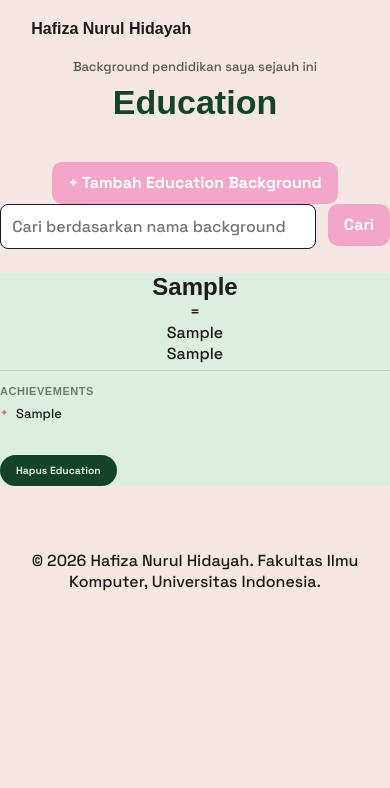
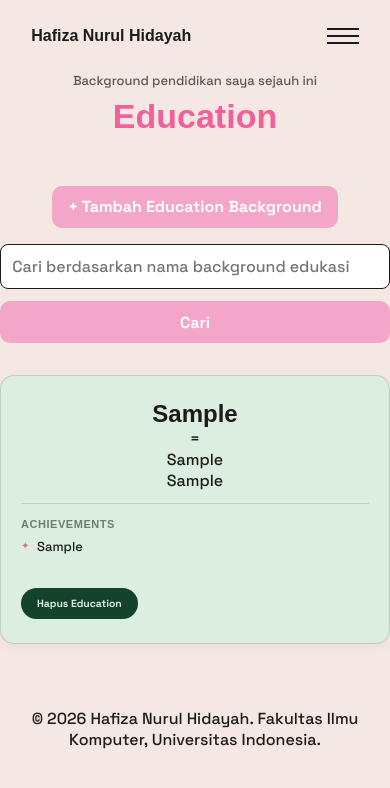
Before and after one commit to hafizanurulhidayah/myportofolio, a Django app: page /education/ in a window 390 px wide. Shown: the top 788 px of the page. Run offline with Django 5.2, Linux system fonts and the light colour scheme; tables that the repository leaves empty hold one stand-in row (values such as "Sample post").

Commit message:
fix: improve mobile responsive layout

```diff
--- a/static/css/style.css
+++ b/static/css/style.css
@@ -38,8 +38,10 @@ a{ color: inherit; text-decoration: none; }
 .site-header{
   padding: 20px 8vw;
   scroll-margin-top: 0;
-  position: relative;
-  z-index: 100;
+  position: sticky;
+  top: 0;
+  z-index: 1000;
+  background: var(--bg);
 }
 
 .site-header .container{
@@ -757,48 +754,64 @@ a{ color: inherit; text-decoration: none; }
 
 /* ---------- EDUCATION PAGE (education.html) ---------- */
 
-
-#education .container{
+/* =========================
+   EDUCATION
+   ========================= */
+
+#education .container {
   text-align: center;
 }
 
-#education h1{
+#education h1 {
   font-family: 'Sora', sans-serif;
   font-size: clamp(34px, 5vw, 56px);
-  color: var(--green-dark);
+  color: var(--pink);
   font-weight: 900;
-  margin-bottom: 40px;
-}
-
-
-#education .education-card{
+  margin-bottom: 15px;
+}
+
+
+/* ---------- EDUCATION GRID ---------- */
+
+#education .education-grid {
+  display: flex;
+  flex-direction: column;
+  align-items: center;
+  gap: 32px;
+}
+
+
+/* ---------- EDUCATION CARD ---------- */
+
+#education .education-card {
+  width: min(100%, 1000px);
+  box-sizing: border-box;
+
   align-items: center;
   text-align: center;
-}
-
-
-#education .education-grid{
-  display: flex;
-  flex-direction: column;
-  gap: 32px;
-}
-
-#education .education-card{
-  width: 100%;
-}
-
-
-#education .education-card:nth-child(odd){
+
+  padding: 32px 40px;
+
+  border: 1px solid rgba(27, 27, 27, 0.15);
+  border-radius: 16px;
+
+  box-shadow: 0 4px 12px rgba(27, 27, 27, 0.04);
+}
+
+
+/* Warna card bergantian */
+
+#education .education-card:nth-child(odd) {
   background: var(--green-soft);
-  border: none;
-}
-#education .education-card:nth-child(even){
+}
+
+#education .education-card:nth-child(even) {
   background: var(--pink-soft);
-  border: none;
-}
-#education .education-card-content h2 {
-    margin-bottom: 10px;
-}
+}
+
+
+/* ---------- CARD CONTENT ---------- */
+
 #education .education-card-content h2 {
   margin-bottom: 8px;
 }
@@ -808,322 +821,468 @@ a{ color: inherit; text-decoration: none; }
 }
 
 
-.education-badge{
+/* ---------- BADGE ---------- */
+
+.education-badge {
   display: inline-flex;
+
   padding: 6px 18px;
   border-radius: 999px;
+
   background: var(--white);
   color: var(--pink);
+
   font-size: 11px;
   font-weight: 700;
   letter-spacing: 0.04em;
+
   margin-bottom: 6px;
 }
 
 
-.education-title{
+/* ---------- TITLE ---------- */
+
+.education-title {
   font-family: 'Sora', sans-serif;
   font-size: 18px;
   font-weight: 800;
+
   color: var(--green-dark);
+
   margin: 0;
 }
 
-.education-degree{
+
+/* ---------- DEGREE ---------- */
+
+.education-degree {
   font-size: 13px;
   opacity: 0.75;
   margin: 0;
 }
 
 
-.education-achievements{
-  width: 100%;
+/* ---------- ACHIEVEMENTS ---------- */
+
+.education-achievements {
+  width: 100%;
+
   text-align: left;
-  border-top: 1px solid rgba(0,0,0,0.12);
+
+  border-top: 1px solid rgba(0, 0, 0, 0.12);
+
   padding-top: 14px;
-  margin-top: 6px;
-}
-
-.education-achievements h3{
+  margin-top: 12px;
+}
+
+.education-achievements h3 {
   font-size: 11px;
   text-transform: uppercase;
   letter-spacing: 0.05em;
+
   color: var(--ink);
   opacity: 0.55;
+
   margin-bottom: 8px;
 }
 
-.education-achievements ul{
+.education-achievements ul {
   list-style: none;
+
   padding: 0;
+
   display: flex;
   flex-direction: column;
+
   gap: 6px;
 }
 
-.education-achievements li{
+.education-achievements li {
   font-size: 13px;
   line-height: 1.4;
+
   padding-left: 16px;
+
   position: relative;
 }
 
-.education-achievements li::before{
+.education-achievements li::before {
   content: '✦';
+
   position: absolute;
   left: 0;
   top: 1px;
+
   font-size: 10px;
+
   color: var(--pink);
 }
 
-/* ---------- SEARCH ---------- */
-
-.education-search{
+
+/* =========================
+   SEARCH
+   ========================= */
+
+.education-search {
     display: flex;
     gap: 0.75rem;
-  margin-bottom: 1.5rem;
-}
-
-.education-search__input{
+    max-width: 800px;
+    margin: 2rem auto 2.5rem;
+}
+
+.education-search__input {
   width: 100%;
   min-width: 0;
+
   padding: 0.7rem;
+
   border: 1px solid var(--ink);
   border-radius: 8px;
+
   background: #fff;
   color: var(--ink);
+
   font: inherit;
 }
 
-.education-search__input:focus{
+.education-search__input:focus {
   outline: 2px solid var(--pink);
   border-color: var(--pink);
 }
 
-/* ---------- CARD ACTIONS ---------- */
-
-.education-actions{
-  display: flex;
+
+/* =========================
+   CARD ACTIONS
+   ========================= */
+
+.education-actions {
+  display: flex;
+
   align-items: center;
   flex-wrap: wrap;
+
   gap: 20px;
+
   margin-top: 1rem;
 }
 
-.education-actions .button{
+.education-actions .button {
   font-size: 0.85rem;
   font-weight: 600;
 }
 
-.education-card-actions{
+.education-card-actions {
   display: flex;
   flex-direction: column;
+
   margin-top: auto;
 }
 
-.education-actions .experience-status{
+.education-actions .experience-status {
   margin-top: 0;
 }
 
 
-/* ---------- DELETE MODAL ---------- */
-
-.education-delete-modal{
+/* =========================
+   DELETE MODAL
+   ========================= */
+
+.education-delete-modal {
   display: none;
+
   position: fixed;
   inset: 0;
+
   width: 100%;
   height: 100%;
+
   max-width: none;
   max-height: none;
+
   margin: 0;
   padding: 1rem;
+
   border: 0;
+
   background: transparent;
   box-shadow: none;
+
   z-index: 10;
+
   align-items: center;
   justify-content: center;
 }
 
-.education-delete-modal:popover-open{
+.education-delete-modal:popover-open {
   display: flex;
 }
 
 
 /* Background belakang modal */
-.education-delete-modal__backdrop{
+
+.education-delete-modal__backdrop {
   position: absolute;
   inset: 0;
+
   width: 100%;
   height: 100%;
+
   border: 0;
   padding: 0;
+
   background: rgba(28, 25, 23, 0.58);
+
   cursor: default;
 }
 
 
 /* Kotak modal */
-.education-delete-modal__content{
+
+.education-delete-modal__content {
   position: relative;
   z-index: 1;
+
   width: min(100%, 480px);
+
   padding: 1.5rem;
+
   background: var(--white);
+
   border: 2px solid var(--ink);
+
   border-radius: 16px;
+
   box-shadow: none;
 }
 
-.education-delete-modal__content h2{
+.education-delete-modal__content h2 {
   margin: 0 0 0.75rem;
+
   font-family: 'Space Grotesk', sans-serif;
+
   font-size: 1.5rem;
 }
 
-.education-delete-modal__close{
+.education-delete-modal__close {
   position: absolute;
+
   top: 1rem;
   right: 1rem;
+
   border: 0;
   padding: 0;
+
   background: transparent;
   color: var(--ink);
+
   font-size: 1.8rem;
   line-height: 1;
+
   cursor: pointer;
 }
 
 
-/* Tombol di dalam modal */
-.education-delete-modal__actions{
-  display: flex;
+/* ---------- MODAL ACTIONS ---------- */
+
+.education-delete-modal__actions {
+  display: flex;
+
   justify-content: flex-end;
+
   gap: 0.75rem;
+
   margin-top: 1.5rem;
 }
 
 
-/* Security Code */
-.education-delete-modal__actions form{
-  display: flex;
-  align-items: center;
+/* ---------- SECURITY CODE ---------- */
+
+.education-delete-form {
+  display: flex;
+
+  flex-direction: column;
+
+  gap: 1rem;
+}
+
+.education-delete-modal__actions form {
+  display: flex;
+
+  align-items: center;
+
   gap: 0.75rem;
 }
 
-.education-delete-modal__actions input[type="password"]{
+.education-delete-modal__actions input[type="password"] {
   padding: 0.7rem;
+
   border: 1px solid var(--ink);
   border-radius: 8px;
+
   background: var(--white);
   color: var(--ink);
+
   font: inherit;
 }
 
-.education-delete-modal__actions input[type="password"]:focus{
+.education-delete-modal__actions input[type="password"]:focus {
   outline: 2px solid var(--pink);
   border-color: var(--pink);
 }
 
-.education-delete-form {
-    display: flex;
-    flex-direction: column;
-    gap: 1rem;
-}
-
 .delete-secret-input {
   width: 100%;
+
   box-sizing: border-box;
+
   padding: 0.7rem 0.9rem;
+
   border: 1px solid #ccc;
+
   border-radius: 8px;
 }
 
-.education-delete-modal__actions {
-    display: flex;
-    justify-content: flex-end;
-    gap: 0.75rem;
-}
-
-
-/* ---------- DELETE EXPERIENCE BUTTON ---------- */
-
-.education-status{
+
+/* ---------- DELETE BUTTON ---------- */
+
+.education-status {
   margin-top: auto;
+
   padding-top: 1rem;
 }
 
-.education-status .button-danger{
+.education-status .button-danger {
   display: inline-flex;
+
   align-items: center;
   justify-content: center;
+
   padding: 0.55rem 1rem;
+
   border: 0;
   border-radius: 35px;
+
   background: var(--green-dark);
   color: var(--green-soft);
+
   font-size: 0.65rem;
   font-weight: 700;
+
   cursor: pointer;
-  transition: transform 0.15s ease, box-shadow 0.15s ease;
-}
-
-.education-status .button-danger:hover{
+
+  transition:
+    transform 0.15s ease,
+    box-shadow 0.15s ease;
+}
+
+.education-status .button-danger:hover {
   transform: translateY(-2px);
+
   box-shadow: 0 4px 0 var(--ink);
 }
 
 
-/* Tombol Ya, Hapus */
-.education-delete-modal__actions .button-danger{
+/* ---------- MODAL DELETE BUTTON ---------- */
+
+.education-delete-modal__actions .button-danger {
   border-radius: 10px;
+
   padding: 0.7rem 1rem;
+
   background: #b42318;
   color: white;
+
   font-weight: 700;
+
   border: 0;
+
   cursor: pointer;
 }
 
-
-/* ---------- SECURITY CODE ---------- */
-
-.education-delete-modal__actions form{
-  display: flex;
-  align-items: center;
-  gap: 0.75rem;
-}
-
-.education-delete-modal__actions input[type="password"]{
-  padding: 0.7rem;
-  border: 1px solid var(--ink);
-  border-radius: 8px;
-  background: var(--white);
-  color: var(--ink);
-  font: inherit;
-}
-
-.education-delete-modal__actions input[type="password"]:focus{
-  outline: 2px solid var(--pink);
-  border-color: var(--pink);
-}
-
-.button-danger{
+.button-danger {
   background: #b42318;
 }
 
-/* ---------- EMPTY STATE ---------- */
-
-.empty-state{
-  width: 100%;
+
+/* =========================
+   EMPTY STATE
+   ========================= */
+
+.empty-state {
+  width: 100%;
+
   text-align: center;
+
   padding: 40px 0;
+
   font-size: 14px;
+
   opacity: 0.7;
 }
 
+
+/* =========================
+   MOBILE
+   ========================= */
+
+@media (max-width: 650px) {
+
+  #education h1 {
+    margin-bottom: 50px;
+  }
+
+  #education .education-card {
+    width: 100%;
+    padding: 24px 20px;
+
+    border-radius: 14px;
+  }
+
+  .education-search {
+    margin-top: 1rem;
+    margin-bottom: 2rem;
+  }
+
+  .education-search {
+    flex-direction: column;
+  }
+
+  .education-search .button {
+    width: 100%;
+  }
+
+  .education-delete-modal {
+    align-items: flex-end;
+
+    padding: 0;
+  }
+
+  .education-delete-modal__content {
+    width: 100%;
+
+    padding: 1.25rem;
+
+    border-radius: 16px 16px 0 0;
+  }
+
+  .education-delete-modal__actions {
+    flex-direction: column;
+  }
+
+  .education-delete-modal__actions form {
+    flex-direction: column;
+    width: 100%;
+  }
+
+  .education-delete-modal__actions input[type="password"] {
+    width: 100%;
+    box-sizing: border-box;
+  }
+
+  .education-delete-modal__actions .button {
+    width: 100%;
+  }
+}
 
 
 /* ---------- EDUCATION / EXPERIENCE / CONTACT ---------- */
--- a/templates/base.html
+++ b/templates/base.html
@@ -4,21 +4,34 @@
 <head>
     <meta charset="UTF-8" />
     <meta name="viewport" content="width=device-width, initial-scale=1.0" />
-</head>
-</html>
-<head>
-    <meta charset="UTF-8" />
-    <meta name="viewport" content="width=device-width, initial-scale=1.0" />
+
     <link rel="preconnect" href="https://fonts.googleapis.com">
     <link rel="preconnect" href="https://fonts.gstatic.com" crossorigin>
-    <link href="https://fonts.googleapis.com/css2?family=Space+Grotesk:wght@500;700&display=swap" rel="stylesheet">
+
+    <link
+        href="https://fonts.googleapis.com/css2?family=Space+Grotesk:wght@500;700&display=swap"
+        rel="stylesheet"
+    >
+
     <link rel="stylesheet" href="/static/css/style.css">
-    {% block meta %} {% endblock meta %}
+
+    {% block meta %}{% endblock meta %}
 </head>
 <body>
   <header class="site-header">
     <div class="container">
         <a href="{% url 'main:show_main' %}" class="brand">{{ name }}</a>
+          <input
+            type="checkbox"
+            id="nav-toggle"
+            class="nav-toggle-checkbox"
+        >
+
+        <label for="nav-toggle" class="nav-toggle">
+            <span></span>
+            <span></span>
+            <span></span>
+        </label>
         <nav>
             <a href="{% url 'main:show_main' %}">Profile</a>
             <a href="{% url 'main:show_experience' %}">Experience</a>
```
Also changed, not shown: other parts of static/css/style.css (+166 -32 lines). Lines whose indentation alone changed are shown as unchanged.
